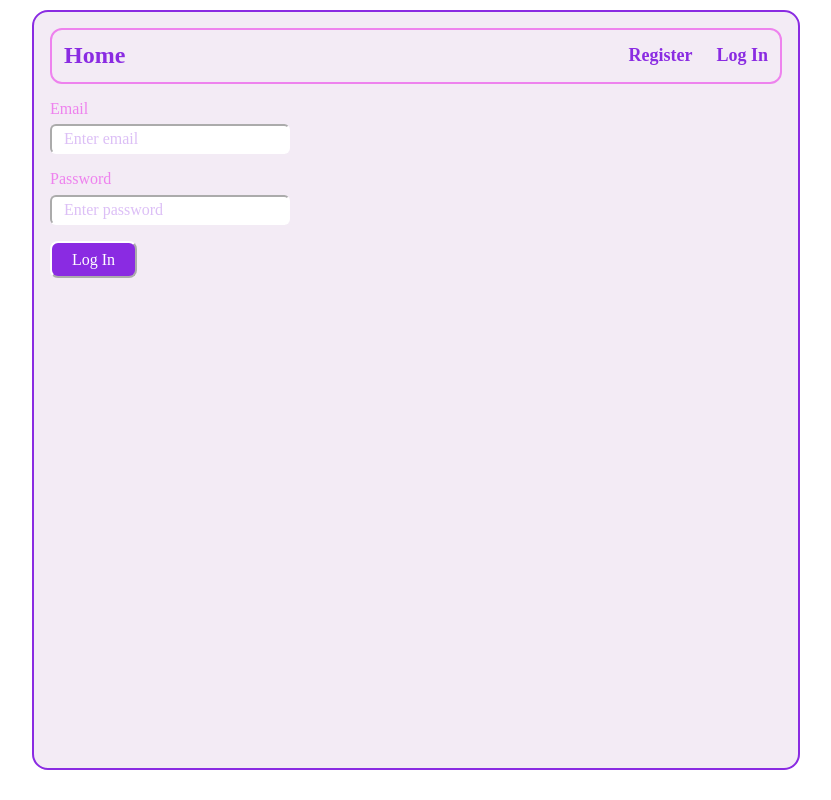
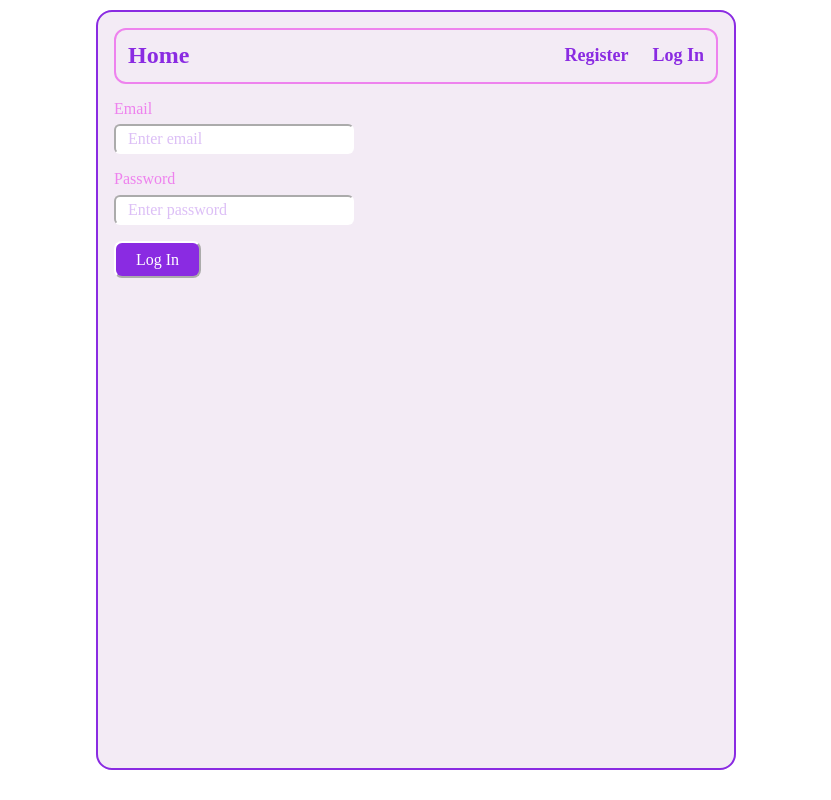
Before and after one commit to RafalGalecki/goit-react-hw-08-phonebook, a React (Create React App) app: page /goit-react-hw-08-phonebook/login in a window 1280 px wide. Shown: the whole page, without its empty margins (224-1055 px from the left). Built offline with nearby package versions, Linux system fonts and the light colour scheme; a web font is replaced by a local one.

Commit message:
Update Layout.module.css

```diff
--- a/src/components/Layout/Layout.module.css
+++ b/src/components/Layout/Layout.module.css
@@ -1,5 +1,5 @@
 .container {
-  max-width: 768px;
+  max-width: 640px;
   min-width: 320px;
   min-height: 95vh;
   margin: 0 auto;
```
